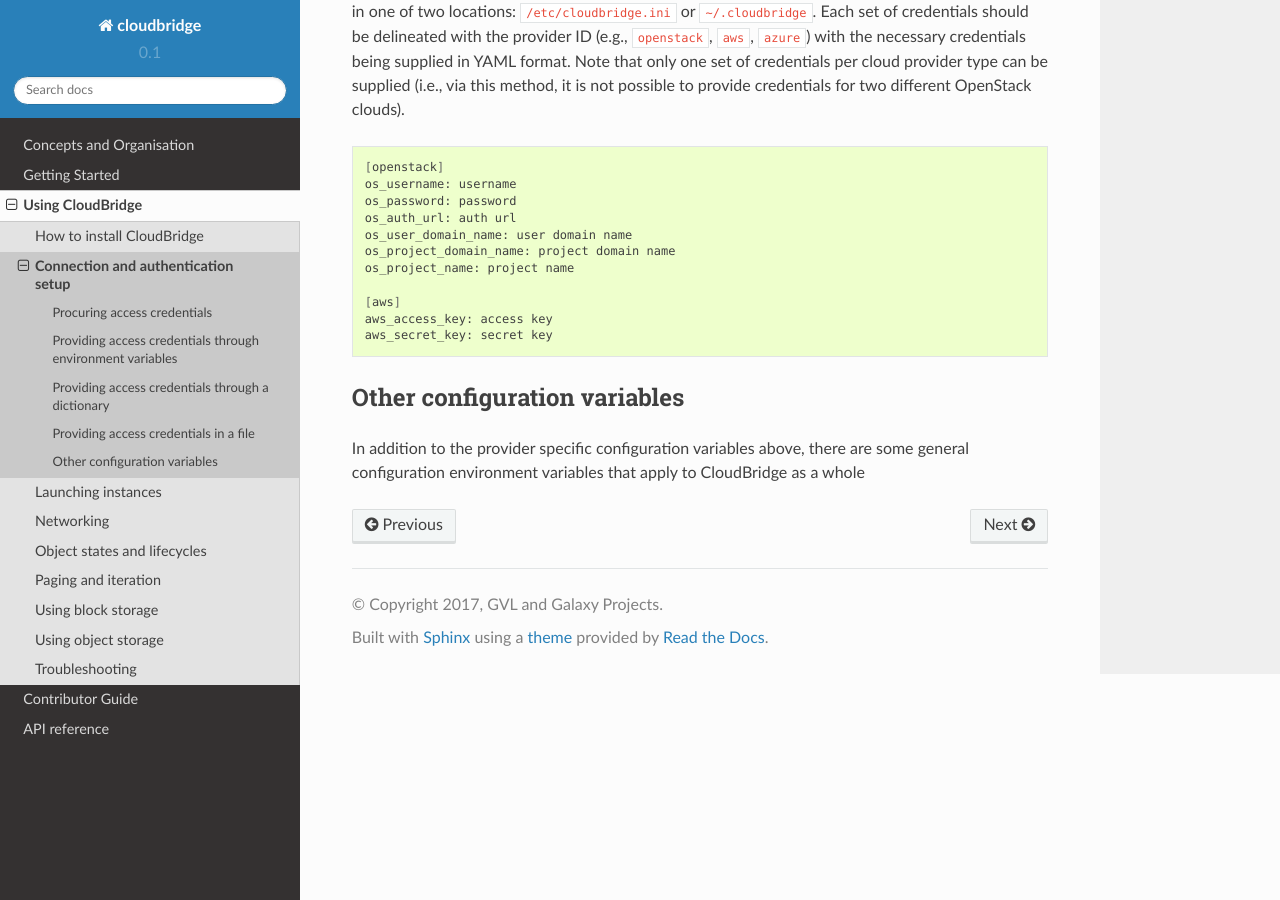
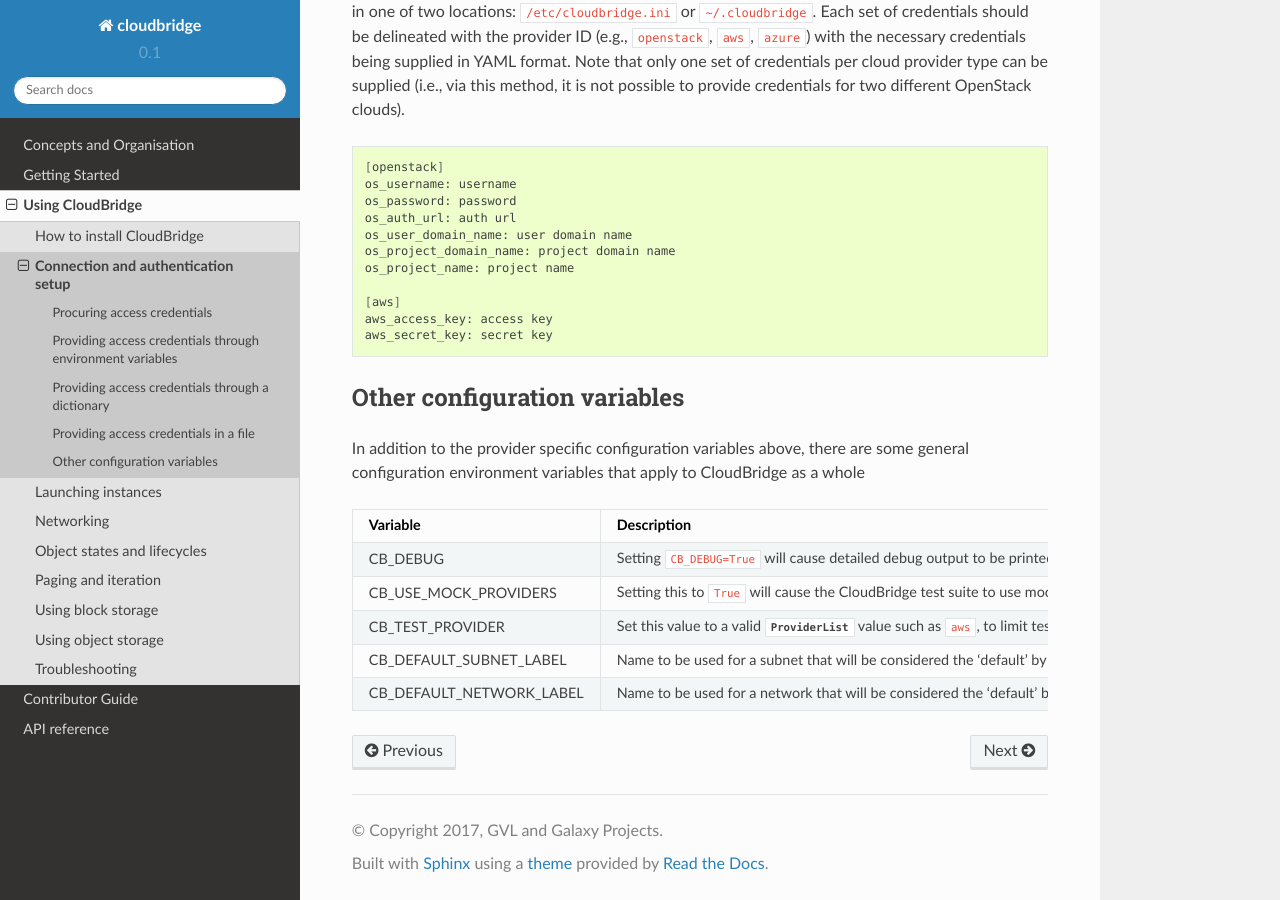
Before and after one commit to CloudVE/cloudbridge, a Sphinx documentation site: the page built from docs/topics/setup.rst, in a window 1280 px wide and 900 px high, scrolled down 2877 px. Built offline with Sphinx 7.4.7 and the Read the Docs theme 2.0.0, drawn with Linux system fonts in a browser that asks for light colours.

Commit message:
Small Tweaks

```diff
--- a/docs/topics/setup.rst
+++ b/docs/topics/setup.rst
@@ -164,20 +164,22 @@
 some general configuration environment variables that apply to CloudBridge as
 a whole
 
-======================  ==================
-Variable		            Description
-======================  ==================
-CB_DEBUG                Setting ``CB_DEBUG=True`` will cause detailed debug
-                        output to be printed for each provider (including HTTP
-                        traces).
-CB_USE_MOCK_PROVIDERS   Setting this to ``True`` will cause the CloudBridge test
-                        suite to use mock drivers when available.
-CB_TEST_PROVIDER        Set this value to a valid :class:`.ProviderList` value
-                        such as ``aws``, to limit tests to that provider only.
-CB_DEFAULT_SUBNET_NAME  Name to be used for a subnet that will be considered
-                        the 'default' by the library. This default will be used
-                        only in cases there is no subnet marked as the default by the provider.
-CB_DEFAULT_NETWORK_NAME Name to be used for a network that will be considered
-                        the 'default' by the library. This default will be used
-                        only in cases there is no network marked as the default by the provider.
-======================= ==================
+======================== ======================================================
+Variable		                            Description
+======================== ======================================================
+CB_DEBUG                 Setting ``CB_DEBUG=True`` will cause detailed debug
+                         output to be printed for each provider (including HTTP
+                         traces).
+CB_USE_MOCK_PROVIDERS    Setting this to ``True`` will cause the CloudBridge
+                         test suite to use mock drivers when available.
+CB_TEST_PROVIDER         Set this value to a valid :class:`.ProviderList` value
+                         such as ``aws``, to limit tests to that provider only.
+CB_DEFAULT_SUBNET_LABEL  Name to be used for a subnet that will be considered
+                         the 'default' by the library. This default will be
+                         used only in cases there is no subnet marked as the
+                         default by the provider.
+CB_DEFAULT_NETWORK_LABEL Name to be used for a network that will be considered
+                         the 'default' by the library. This default will be
+                         used only in cases there is no network marked as the
+                         default by the provider.
+======================== ======================================================
```
Also changed, not shown: 2 other files.
